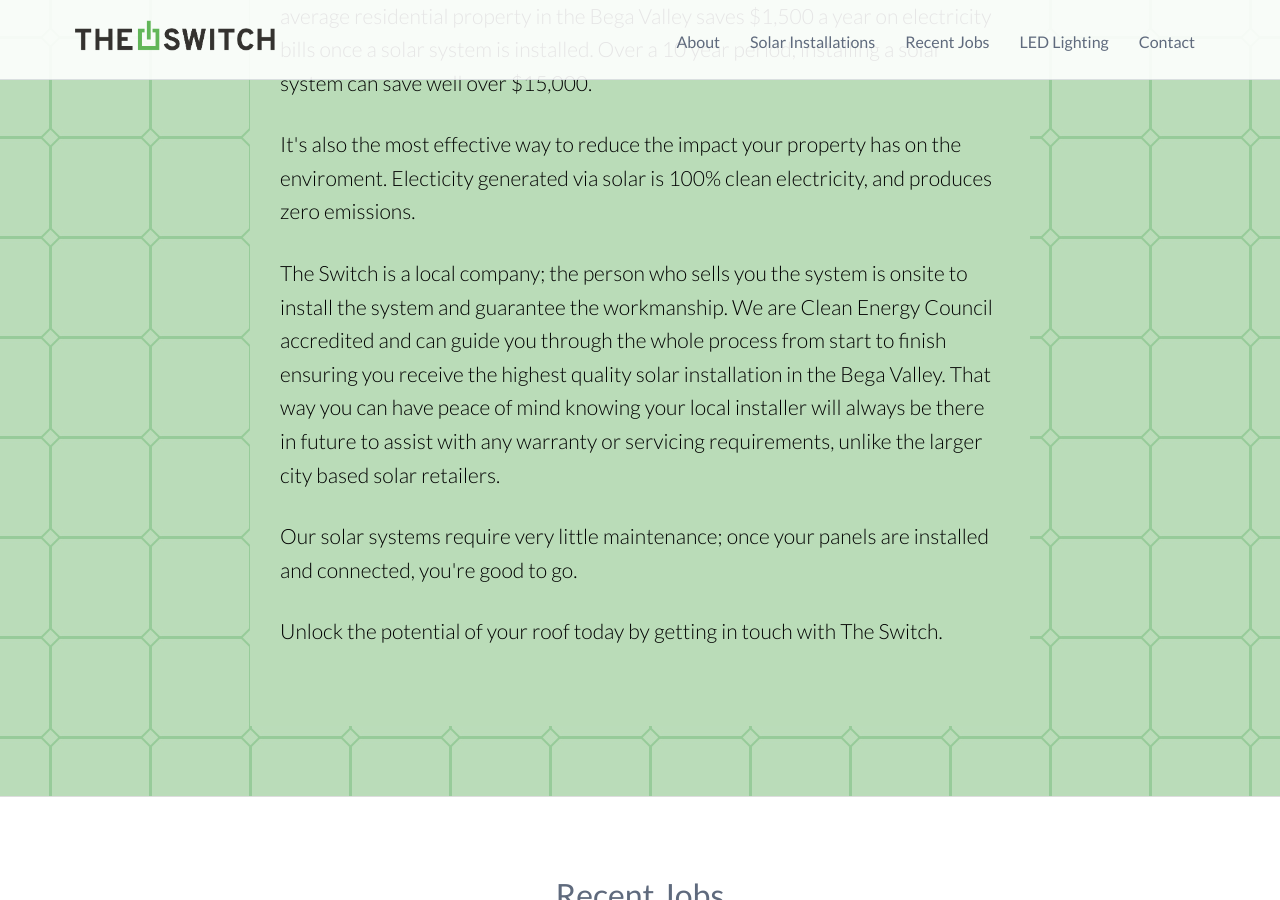
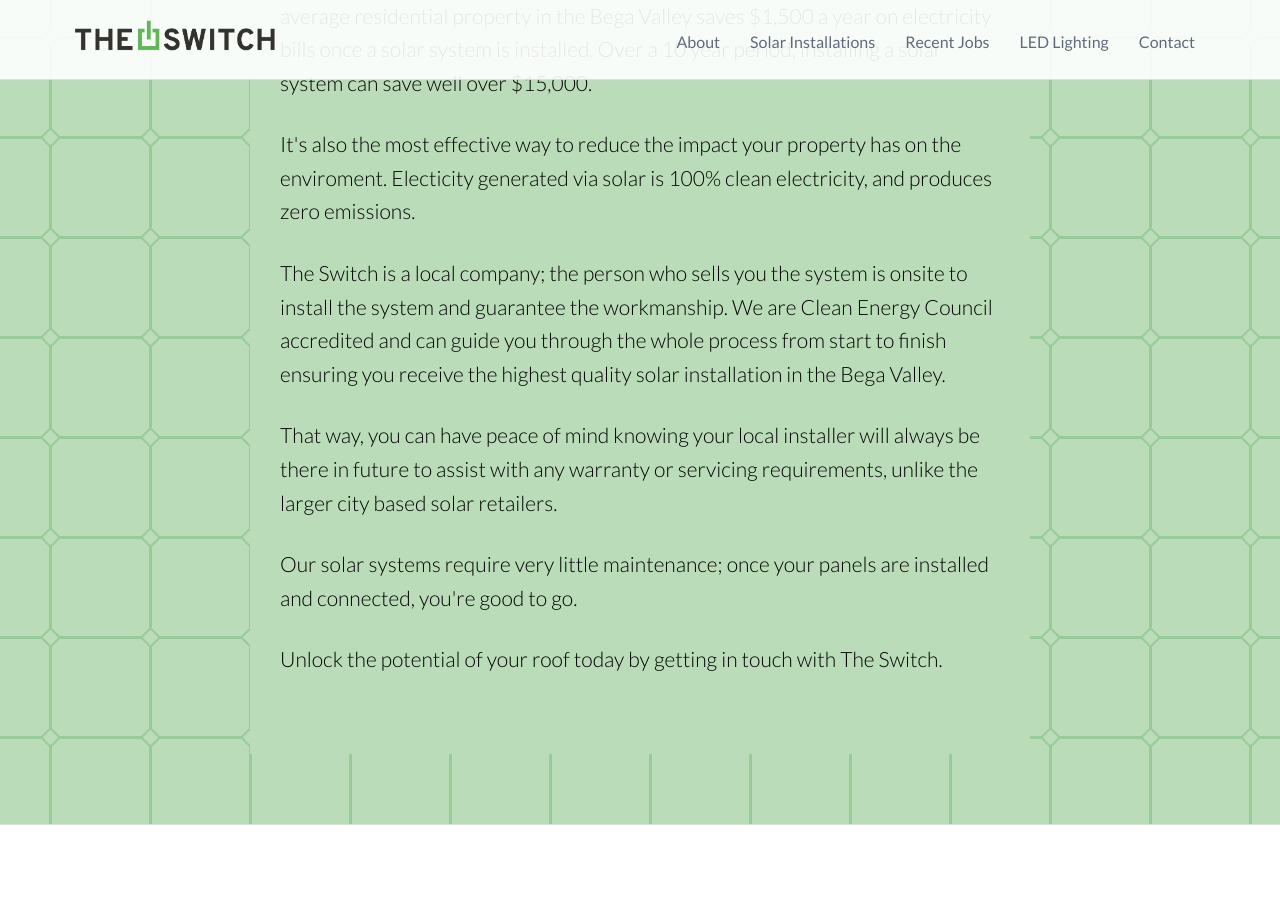
Before and after one commit to theswitchelectrical/theswitchelectrical.github.io, a Jekyll site: the page built from index.html, in a window 1280 px wide and 900 px high, scrolled down 1947 px. Built offline with Jekyll 4.4.1, drawn with Linux system fonts in a browser that asks for light colours; nearby versions of some CDN libraries; comment, search, counter and statistics services are not loaded.

```diff
--- a/index.html
+++ b/index.html
@@ -46,7 +46,8 @@ layout: default
           <h2 class="text-center">We do it best</h2>
           <p>A solar installation is a great way to immediately reduce your energy bill. The average residential property in the Bega Valley saves $1,500 a year on electricity bills once a solar system is installed. Over a 10 year period, installing a solar system can save well over $15,000.</p>
           <p>It's also the most effective way to reduce the impact your property has on the enviroment. Electicity generated via solar is 100% clean electricity, and produces zero emissions.</p>
-          <p>The Switch is a local company; the person who sells you the system is onsite to install the system and guarantee the workmanship. We are Clean Energy Council accredited and can guide you through the whole process from start to finish ensuring you receive the highest quality solar installation in the Bega Valley. That way you can have peace of mind knowing your local installer will always be there in future to assist with any warranty or servicing requirements, unlike the larger city based solar retailers.</p>
+          <p>The Switch is a local company; the person who sells you the system is onsite to install the system and guarantee the workmanship. We are Clean Energy Council accredited and can guide you through the whole process from start to finish ensuring you receive the highest quality solar installation in the Bega Valley.</p>
+          <p>That way, you can have peace of mind knowing your local installer will always be there in future to assist with any warranty or servicing requirements, unlike the larger city based solar retailers.</p>
           <p>Our solar systems require very little maintenance; once your panels are installed and connected, you're good to go.</p>
           <p>Unlock the potential of your roof today by getting in touch with The Switch.</p>
         </div>
```
